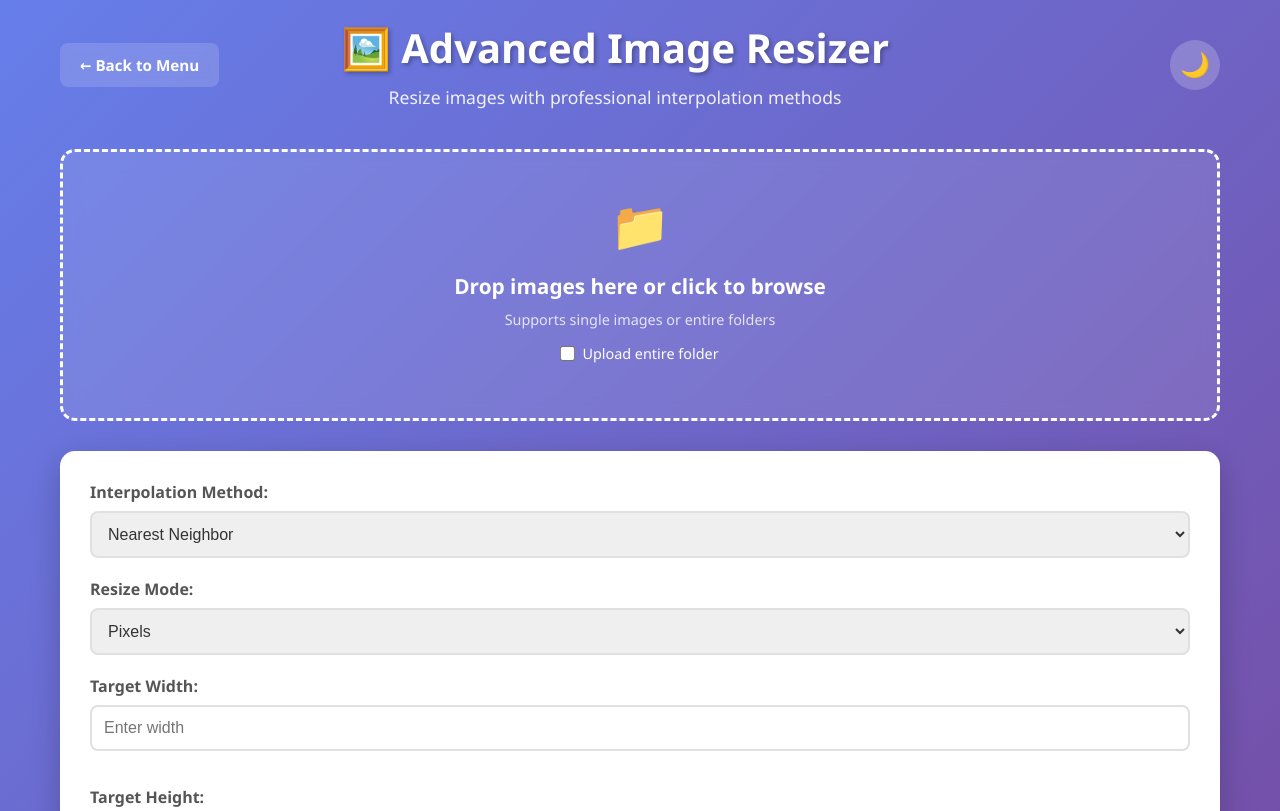
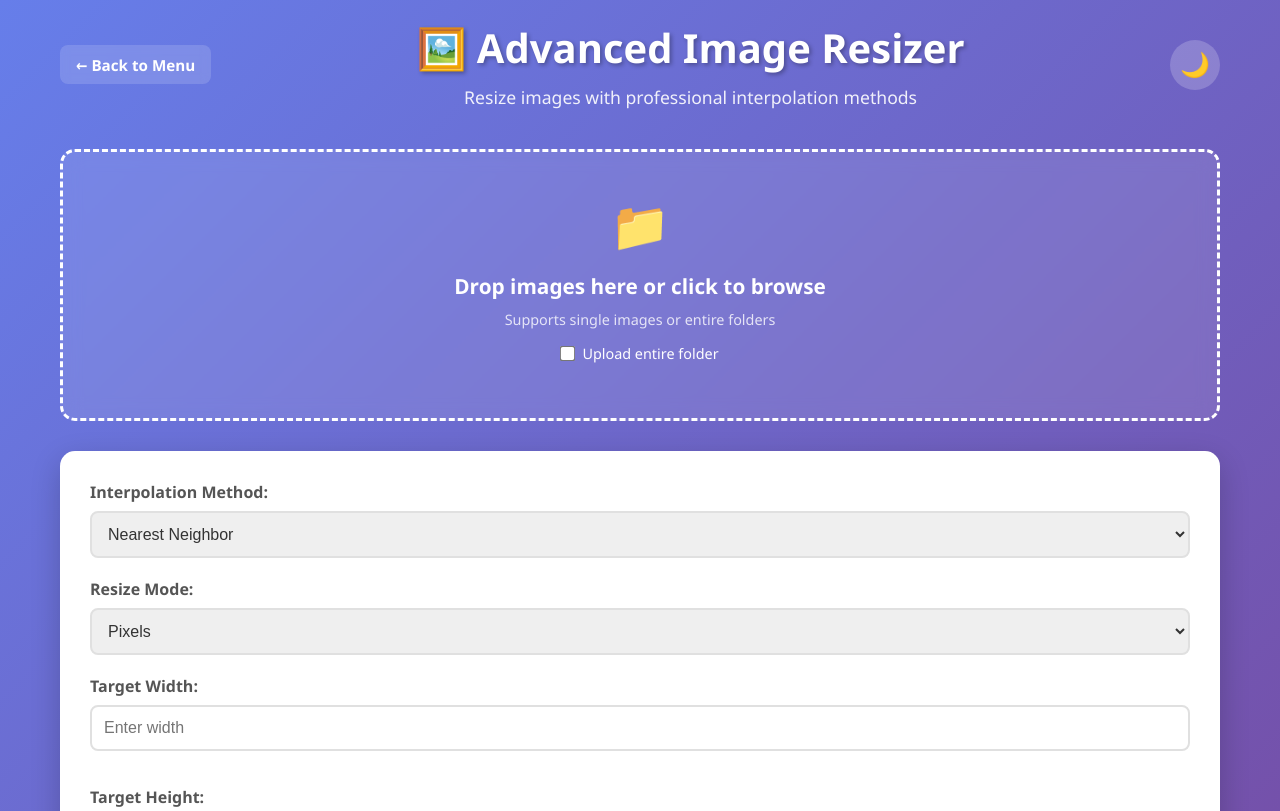
Before and after one commit to Be1kna/resizing, a plain HTML site: page index.html in a window 1280 px wide. Shown: the top 811 px of the page. Drawn offline with Linux system fonts and the light colour scheme.

Commit message:
No overlay back to menu button

```diff
--- a/styles.css
+++ b/styles.css
@@ -27,30 +27,28 @@ body {
 }
 
 .header-content {
-    display: flex;
-    justify-content: space-between;
+    display: grid;
+    grid-template-columns: auto 1fr auto;
     align-items: center;
+    gap: 12px;
     text-align: center;
-    position: relative;
 }
 
 .header-content > div {
-    flex: 1;
     text-align: center;
 }
 
 .back-to-menu-btn {
-    position: absolute;
-    left: 0;
     background: rgba(255, 255, 255, 0.15);
     color: white;
-    padding: 0.75rem 1.25rem;
+    padding: 0.6rem 1rem;
     border-radius: 0.5rem;
     text-decoration: none;
     font-weight: 600;
     font-size: 0.95rem;
-    transition: all 0.3s ease;
+    transition: all 0.2s ease;
     backdrop-filter: blur(5px);
+    justify-self: start;
 }
 
 .back-to-menu-btn:hover {
```
